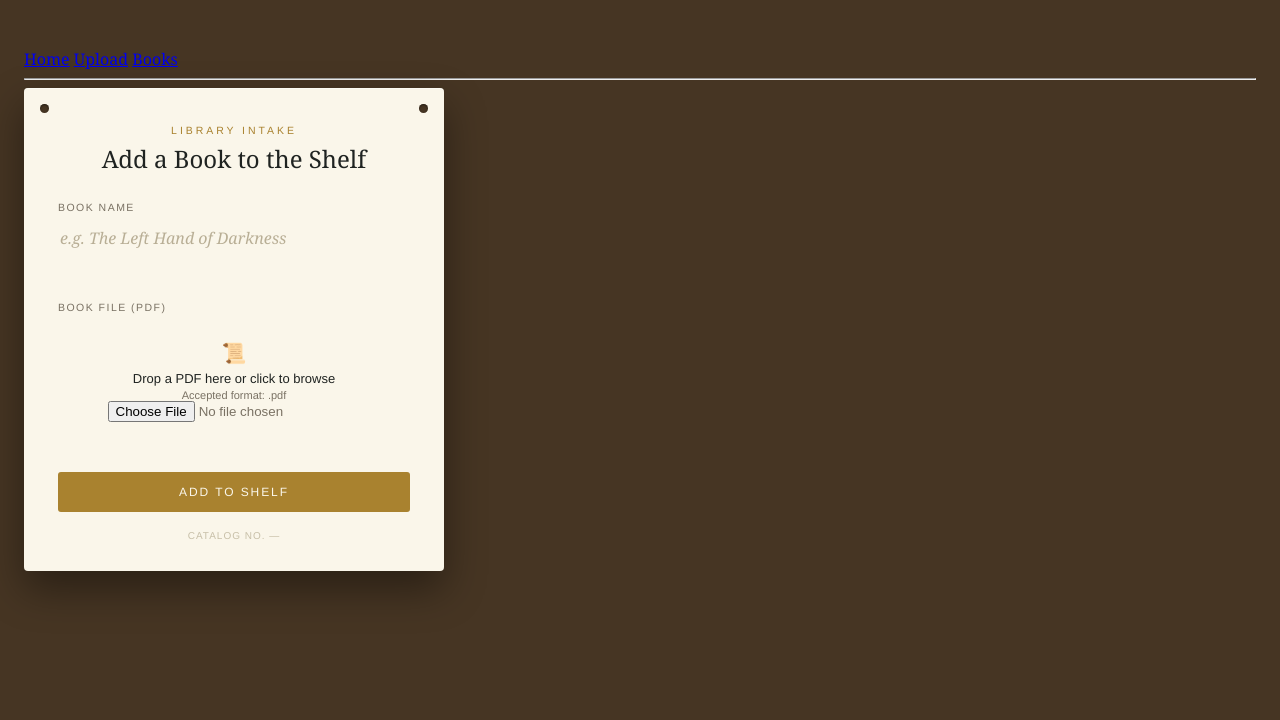
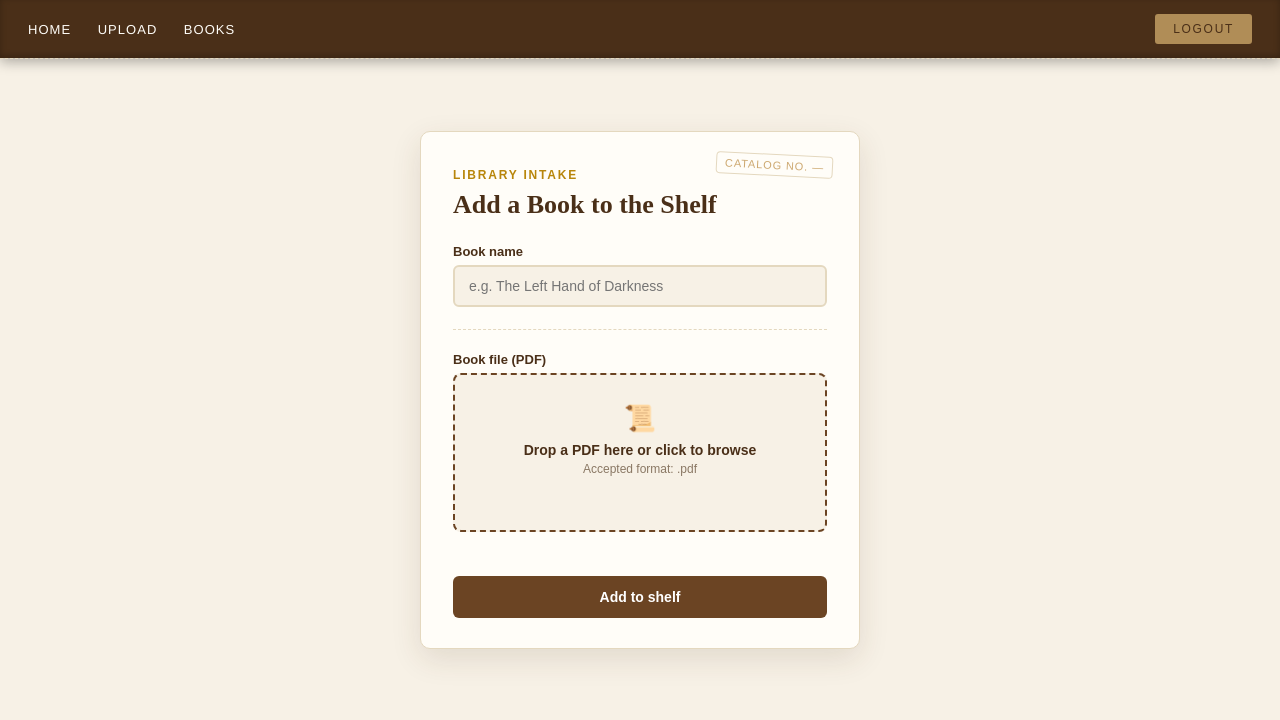
Before and after one commit to Neeraj-Dhyani/Neeraj-Dhyani-Python_Book_Library_Backend, a Flask app: template templates/upload.j2 in a window 1280 px wide. Shown: the top 720 px of the page. Run offline with Flask 3, Linux system fonts and the light colour scheme; the template is opened without the code that fills it, so the values that code supplies are empty; parts of the project's set-up code (start-up, migrations or seed data) failed here and were passed over.

Commit message:
New Changes

```diff
--- a/server.py
+++ b/server.py
@@ -6,7 +6,7 @@ from router.template_router import template
 from services.admin_auth import admin_db
 import os
 
-
+version = "v1"
 app = Flask(__name__)
 
 connect_db(app)
@@ -15,9 +15,9 @@ connect_db(app)
 def server():
     return f"<h1>server health ok!</h1>"
 
-app.register_blueprint(user_db)
-app.register_blueprint(book_db)
-app.register_blueprint(admin_db)
+app.register_blueprint(user_db, url_prefix=f"/api/{version}/users")
+app.register_blueprint(book_db, url_prefix=f"/api/{version}/books")
+app.register_blueprint(admin_db, url_prefix=f"/api/{version}/admin")
 app.register_blueprint(template)
 
 if __name__ == "__main__":
--- a/static/css/style.css
+++ b/static/css/style.css
@@ -1,317 +1,193 @@
-
+/* ============ Library theme — shared tokens ============ */
 :root{
-    --ink:#1f2321;
-    --paper:#eee7d8;
-    --shelf:#5c4632;
-    --shelf-dark:#463523;
-    --brass:#a9822f;
-    --card:#faf6ea;
-    --muted:#7a7264;
+  --wood:#6B4423;
+  --wood-dark:#4A2F18;
+  --brass:#B08D57;
+  --brass-bright:#CDA870;
+  --shelf-bg:#F7F1E6;
+  --card:#FFFDF8;
+  --gold:#B8860B;
+  --text:#3A2E24;
+  --muted:#8a7864;
+  --border:#e4d8bf;
 }
 
-  *{ box-sizing:border-box; }
+*{box-sizing:border-box;}
 
 body{
   margin:0;
-    background:var(--shelf-dark);
-    font-family: "Iowan Old Style", "Georgia", serif;
-    color:var(--ink);
-    padding:48px 24px 80px;
+  background:var(--shelf-bg);
+  color:var(--text);
+  font-family:'Nunito Sans', sans-serif;
 }
 
+/* ============ Nav ============ */
+nav{
+  display:flex; align-items:center; justify-content:space-between;
+  background:var(--wood-dark); padding:14px 28px;
+  box-shadow: inset 0 -2px 6px rgba(0,0,0,.25), 0 4px 12px rgba(0,0,0,.3);
+  font-family:"Helvetica Neue",Arial,sans-serif;
+}
+nav .links a{
+  color:var(--card); text-decoration:none; margin-right:22px;
+  font-size:13px; letter-spacing:.08em; text-transform:uppercase;
+  border-bottom:1px solid transparent; transition:border-color .2s ease, color .2s ease;
+}
+nav .links a:hover{ color:var(--brass-bright); border-color:var(--brass-bright); }
+
+.logout-btn{
+  background:var(--brass); color:var(--wood-dark); border:none;
+  padding:8px 18px; border-radius:3px; font-size:12px;
+  letter-spacing:.14em; text-transform:uppercase; cursor:pointer;
+  transition:background .2s ease, transform .15s ease;
+}
+.logout-btn:hover{ background:var(--brass-bright); }
+.logout-btn:active{ transform:translateY(1px); }
+
+hr{ border:none; border-top:1px dashed var(--border); margin:0; }
+
+main{ max-width:1080px; margin:0 auto; padding:32px 24px; }
+
+/* ============ All Books page ============ */
+.shelf-unit{max-width:1000px; margin:0 auto;}
+
+.page-header{ text-align:center; margin-bottom:32px; }
 .eyebrow{
-    text-align:center;
-    color:var(--brass);
-    letter-spacing:.3em;
-    font-size:11px;
-    text-transform:uppercase;
-    font-family: "Helvetica Neue", Arial, sans-serif;
-    margin-bottom:6px;
+  font-size:12px; letter-spacing:0.15em; text-transform:uppercase;
+  color:var(--gold); font-weight:600; margin:0 0 8px;
 }
+.page-header h1{
+  font-family:'Merriweather', serif; font-weight:700; font-size:38px;
+  margin:0 0 8px; color:var(--wood-dark);
+}
+.hero-sub{margin:0; color:var(--muted); font-size:14px;}
 
-  h1{
-    text-align:center;
-    font-weight:400;
-    font-size:clamp(28px,4vw,42px);
-    margin:0 0 40px;
-    color:var(--paper);
+.search-bar{
+  display:flex; max-width:480px; margin:0 auto 40px;
+  background:var(--card); border:2px solid var(--wood);
+  border-radius:8px; overflow:hidden;
 }
-
-  .shelf-unit{
-    max-width:1080px;
-    margin:0 auto;
+.search-bar input{
+  flex:1; border:none; padding:12px 16px; font-size:14px;
+  background:transparent; outline:none; color:var(--text);
 }
+.btn-primary{
+  border:none; background:var(--wood); color:#fff;
+  padding:0 20px; font-weight:600; cursor:pointer;
+}
+.btn-primary:hover{background:var(--wood-dark);}
 
 .grid{
   display:grid;
-    grid-template-columns: repeat(auto-fill, minmax(150px, 1fr));
-    gap:28px 22px;
-    background: var(--shelf);
-    border-radius:6px;
-    padding:32px 28px 12px;
-    box-shadow: inset 0 2px 6px rgba(0,0,0,.25), 0 10px 30px rgba(0,0,0,.35);
+  grid-template-columns:repeat(auto-fill, minmax(150px, 1fr));
+  gap:28px 20px;
+  padding:28px 20px 12px;
+  background:linear-gradient(var(--shelf-bg), var(--shelf-bg)) padding-box,
+             repeating-linear-gradient(180deg, var(--wood) 0 6px, transparent 6px 100px) 0 100% / 100% 100px;
+  border-bottom:12px solid var(--wood);
+  border-radius:4px;
+}
+
+.book{display:flex; flex-direction:column; gap:8px; position:relative;}
+.cover-frame{
+  position:relative;
+  aspect-ratio:2/3; border-radius:3px; overflow:hidden;
+  box-shadow:0 6px 14px rgba(74,47,24,0.25);
+  transition:transform 0.15s ease;
+}
+
+.delete-form{
+  position:absolute; top:6px; right:6px; z-index:2; margin:0;
+}
+.delete-btn{
+  width:24px; height:24px;
+  border:none; border-radius:50%;
+  background:rgba(74,47,24,0.75);
+  color:#fff;
+  font-size:15px; line-height:1;
+  cursor:pointer;
+  display:flex; align-items:center; justify-content:center;
+  opacity:0;
+  transform:scale(0.85);
+  transition:opacity 0.15s ease, transform 0.15s ease, background 0.15s ease;
+}
+.book:hover .delete-btn{ opacity:1; transform:scale(1); }
+.delete-btn:hover{ background:#8B3A3A; }
+.book:hover .cover-frame{transform:translateY(-5px);}
+.cover-frame img{width:100%; height:100%; object-fit:cover; display:block;}
+.no-img{
+  width:100%; height:100%; display:flex; align-items:center; justify-content:center;
+  background:#EAE0CC; color:var(--muted); font-size:12px; text-align:center; padding:10px;
+}
+.title{ font-size:13.5px; font-weight:600; margin:0; text-align:center; color:var(--text); }
+
+.empty-state{ text-align:center; padding:60px 20px; background:var(--card); border-radius:8px; }
+.empty-shelf{color:var(--muted);}
+.empty-shelf a{color:var(--gold); font-weight:600;}
+
+/* ============ Add a Book slip ============ */
+.slip{
+  max-width:440px; width:100%;
+  margin:40px auto;
+  background:var(--card);
+  border:1px solid var(--border);
+  border-radius:10px;
+  padding:36px 32px 30px;
+  box-shadow:0 10px 30px rgba(74,47,24,0.12);
   position:relative;
 }
 
-  /* wood grain shelf ledge under each row */
-  .grid::after{
-    content:"";
-    position:absolute;
-    left:0; right:0; bottom:0;
-    height:14px;
-    background: linear-gradient(var(--shelf-dark), #2f2417);
-    border-radius:0 0 6px 6px;
+.slip h1{
+  font-family:'Merriweather', serif; font-weight:700; font-size:26px;
+  margin:0 0 24px; color:var(--wood-dark);
 }
 
-  .book{
-    position:relative;
-    display:flex;
-    flex-direction:column;
-    align-items:center;
-    text-align:center;
-    cursor:default;
-    transform-origin:bottom center;
-    transition: transform .25s ease, filter .25s ease;
+.field{margin-bottom:18px;}
+.field label{
+  display:block; font-size:13px; font-weight:600; margin-bottom:6px; color:var(--wood-dark);
 }
+.field input[type="text"]{
+  width:100%; padding:11px 14px; font-size:14px;
+  border:2px solid var(--border); border-radius:6px;
+  background:var(--shelf-bg); color:var(--text); outline:none;
+}
+.field input[type="text"]:focus{border-color:var(--wood);}
 
-  .book:hover{
-    transform: translateY(-10px) rotate(-1.5deg);
-    filter: drop-shadow(0 14px 12px rgba(0,0,0,.35));
-    z-index:2;
-  }
-
-  .cover-frame{
-    width:100%;
-    aspect-ratio: 2/3;
-    background: var(--card);
-    border-radius: 3px 5px 5px 3px;
-    overflow:hidden;
-    box-shadow:
-      -3px 0 0 rgba(0,0,0,.15) inset,
-      2px 4px 10px rgba(0,0,0,.4);
-    position:relative;
-  }
-
-  .cover-frame::before{
-    /* spine highlight */
-    content:"";
-    position:absolute;
-    left:0; top:0; bottom:0;
-    width:6px;
-    background: linear-gradient(rgba(255,255,255,.25), rgba(0,0,0,.15));
-  }
-
-  .cover-frame img{
-    width:100%;
-    height:100%;
-    object-fit:cover;
-    display:block;
-  }
-
-  .cover-frame .no-img{
-    width:100%;
-    height:100%;
-    display:flex;
-    align-items:center;
-    justify-content:center;
-    background:
-      repeating-linear-gradient(135deg, #e4dcc7, #e4dcc7 8px, #ddd4bc 8px, #ddd4bc 16px);
-    color:var(--muted);
-    font-size:11px;
-    letter-spacing:.05em;
-    font-family:"Helvetica Neue", Arial, sans-serif;
-    text-transform:uppercase;
-    padding:8px;
-  }
-
-  h3.title{
-    margin:10px 4px 0;
-    font-size:13.5px;
-    font-weight:600;
-    line-height:1.3;
-    color:var(--paper);
-    max-width:150px;
-  }
-
-  .tag{
-    margin-top:2px;
-    font-family:"Helvetica Neue", Arial, sans-serif;
-    font-size:9.5px;
-    letter-spacing:.12em;
-    text-transform:uppercase;
-    color:var(--brass);
-  }
-
-  @media (max-width:520px){
-    .grid{ grid-template-columns: repeat(auto-fill, minmax(110px, 1fr)); gap:22px 14px; padding:24px 16px 12px;}
-  }
-
-  .slip{
-    width:100%;
-    max-width:420px;
-    background:var(--card);
-    border-radius:4px;
-    padding:36px 34px 30px;
-    box-shadow:
-      0 1px 0 rgba(255,255,255,.4) inset,
-      0 18px 40px rgba(0,0,0,.4);
-    position:relative;
-  }
-
-  /* punch holes, like a real catalog card */
-  .slip::before, .slip::after{
-    content:"";
-    position:absolute;
-    top:16px;
-    width:9px; height:9px;
-    border-radius:50%;
-    background:var(--shelf-dark);
-    box-shadow: inset 0 1px 2px rgba(0,0,0,.5);
-  }
-  .slip::before{ left:16px; }
-  .slip::after{ right:16px; }
-
-  .eyebrow{
-    text-align:center;
-    color:var(--brass);
-    font-family:"Helvetica Neue",Arial,sans-serif;
-    font-size:10.5px;
-    letter-spacing:.28em;
-    text-transform:uppercase;
-    margin-bottom:6px;
-  }
-
-  h1{
-    text-align:center;
-    font-weight:400;
-    font-size:24px;
-    margin:0 0 26px;
-    color:var(--ink);
-  }
-
-  .rule{
-    border:none;
-    border-top:1px dashed var(--card-line);
-    margin:22px 0;
-  }
-
-  .field{
-    margin-bottom:22px;
-  }
-
-  label{
-    display:block;
-    font-family:"Helvetica Neue",Arial,sans-serif;
-    font-size:10.5px;
-    letter-spacing:.14em;
-    text-transform:uppercase;
-    color:var(--muted);
-    margin-bottom:8px;
-  }
-
-  input[type="text"]{
-    width:100%;
-    border:none;
-    border-bottom:1.5px solid var(--card-line);
-    background:transparent;
-    font-family:"Iowan Old Style","Georgia",serif;
-    font-size:16px;
-    color:var(--ink);
-    padding:6px 2px 8px;
-    outline:none;
-    transition:border-color .2s ease;
-  }
-
-  input[type="text"]::placeholder{
-    color:#b8ae95;
-    font-style:italic;
-  }
-
-  input[type="text"]:focus{
-    border-bottom-color:var(--brass);
-  }
-
-  /* hide the raw file input, style a drop zone instead */
-  .file-field input[type="file"]{
-    position:absolute;
-    inset:0;
-    width:100%;
-    height:100%;
-    opacity:0;
-    cursor:pointer;
-  }
+.rule{border:none; border-top:1px dashed var(--border); margin:22px 0;}
 
 .dropzone{
   position:relative;
-    border:1.5px dashed var(--card-line);
-    border-radius:3px;
-    padding:20px 16px;
+  border:2px dashed var(--wood);
+  border-radius:8px;
+  padding:28px 16px;
   text-align:center;
-    font-family:"Helvetica Neue",Arial,sans-serif;
-    color:var(--muted);
-    transition: border-color .2s ease, background .2s ease;
+  background:var(--shelf-bg);
+  cursor:pointer;
+  transition:background 0.15s ease, border-color 0.15s ease;
+}
+.dropzone:hover, .dropzone.drag{
+  background:#F0E5CF; border-color:var(--gold);
+}
+.dropzone .icon{font-size:26px; display:block; margin-bottom:8px;}
+.dropzone .primary{font-size:14px; font-weight:600; color:var(--wood-dark);}
+.dropzone .secondary{font-size:12px; color:var(--muted); margin-top:4px;}
+.dropzone .filename{
+  margin-top:10px; font-size:12.5px; font-weight:600; color:var(--gold);
+  min-height:16px;
+}
+.dropzone input[type="file"]{
+  position:absolute; inset:0; opacity:0; cursor:pointer;
 }
 
-  .dropzone:hover, .dropzone.has-file{
-    border-color:var(--brass);
-    background:rgba(169,130,47,.06);
+.slip button[type="submit"]{
+  width:100%; margin-top:26px; padding:13px; border:none; border-radius:6px;
+  background:var(--wood); color:#fff; font-size:14px; font-weight:600; cursor:pointer;
 }
-
-  .dropzone .icon{
-    font-size:20px;
-    display:block;
-    margin-bottom:6px;
-    color:var(--brass);
-  }
-
-  .dropzone .primary{
-    font-size:13px;
-    color:var(--ink);
-  }
-
-  .dropzone .secondary{
-    font-size:11px;
-    margin-top:3px;
-    color:var(--muted);
-  }
-
-  .dropzone .filename{
-    display:none;
-    font-size:12.5px;
-    color:var(--ink);
-    margin-top:4px;
-    font-weight:600;
-  }
-
-  .dropzone.has-file .primary,
-  .dropzone.has-file .secondary{ display:none; }
-  .dropzone.has-file .filename{ display:block; }
-
-  button{
-    width:100%;
-    margin-top:8px;
-    padding:13px;
-    border:none;
-    border-radius:3px;
-    background:var(--brass);
-    color:var(--card);
-    font-family:"Helvetica Neue",Arial,sans-serif;
-    font-size:12px;
-    letter-spacing:.16em;
-    text-transform:uppercase;
-    cursor:pointer;
-    transition: background .2s ease, transform .15s ease;
-  }
-
-  button:hover{ background:var(--brass-bright); }
-  button:active{ transform: translateY(1px); }
+.slip button[type="submit"]:hover{background:var(--wood-dark);}
 
 .stamp{
-    margin-top:18px;
-    text-align:center;
-    font-family:"Helvetica Neue",Arial,sans-serif;
-    font-size:10px;
-    letter-spacing:.1em;
-    text-transform:uppercase;
-    color:#c7bfa8;
+  position:absolute; top:22px; right:26px;
+  font-size:11px; letter-spacing:0.08em; text-transform:uppercase;
+  color:var(--brass-bright); border:1px solid var(--border); border-radius:4px;
+  padding:4px 8px; transform:rotate(3deg);
 }
--- a/templates/index.j2
+++ b/templates/index.j2
@@ -8,16 +8,25 @@
           href="{{ url_for('static', filename='css/style.css') }}">
 </head>
 <body>
+<nav>
+    <div class="links">
+        <a href="/">Home</a>
+        <a href="/upload">Upload</a>
+        <a href="/all_books">Books</a>
+    </div>
 
-<nav>
-    <a href="/">Home</a>
-    <a href="/upload">Upload</a>
-    <a href="/all_books">Books</a>
+    <form action="/api/v1/admin/admin_logout" method="GET" style="margin:0;">
+        <button type="submit" class="logout-btn">Logout</button>
+    </form>
+
 </nav>
 
 <hr>
 
+<main>
 {% block content %}
 {% endblock %}
+</main>
+</body>
 
 </html>
--- a/templates/login.j2
+++ b/templates/login.j2
@@ -167,7 +167,7 @@
     <div class="eyebrow">Staff Access</div>
     <h1>Librarian Sign In</h1>
 
-    <form action="/admin_login" method="POST">
+    <form action="api/v1/admin/admin_login" method="POST">
 
       <div class="field">
         <label for="email">Email</label>
--- a/templates/upload.j2
+++ b/templates/upload.j2
@@ -4,7 +4,7 @@
     <div class="eyebrow">Library Intake</div>
     <h1>Add a Book to the Shelf</h1>
 
-    <form action="/upload_book" method="POST" enctype="multipart/form-data">
+    <form action="/api/v1/books/upload_book" method="POST" enctype="multipart/form-data">
 
       <div class="field">
         <label for="book_name">Book name</label>
```
Also changed, not shown: models/book.py (+7 -1 lines), services/admin_auth.py (+6 -4 lines), services/books_services.py (+28 -1 lines), templates/all_books.j2 (+26 -5 lines). Lines whose indentation alone changed are shown as unchanged.
